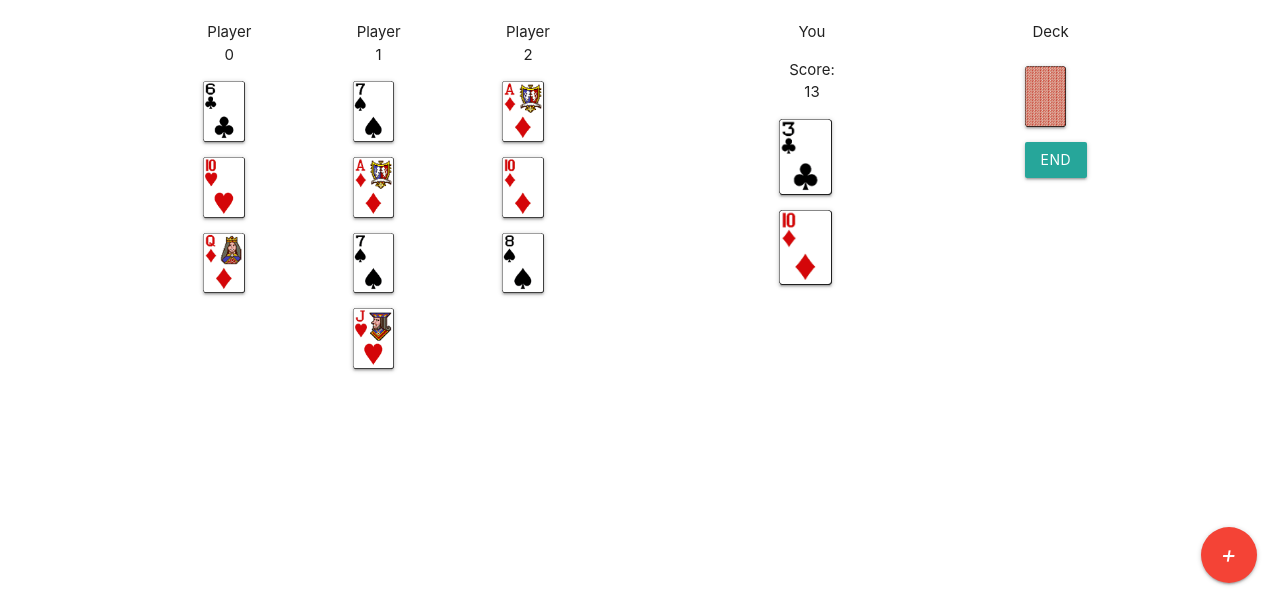
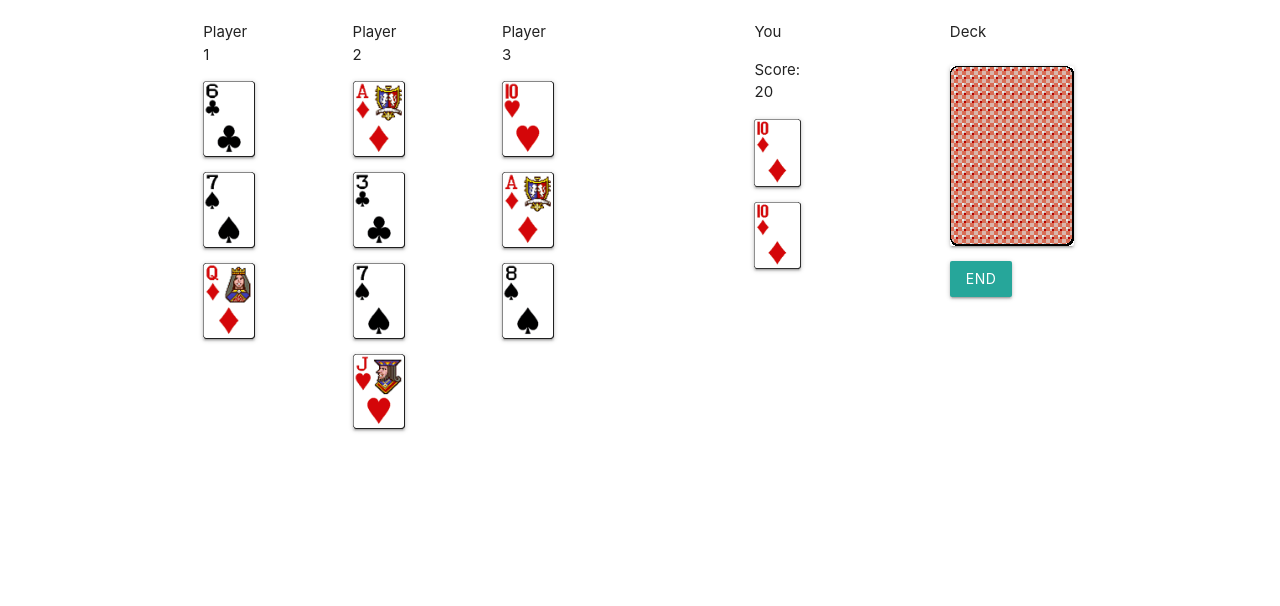
Before and after one commit to luksamuk/blackjack, a plain HTML site: page index.html in a window 1280 px wide. Shown: the part 194-800 px from the top of the page. Drawn offline with Linux system fonts and the light colour scheme.

Commit message:
More documentation and code cleanup

```diff
--- a/card.html
+++ b/card.html
@@ -6,9 +6,13 @@
      LICENSE for details.
 -->
 
+<!-- Template for generic playing card. -->
 <div class="blackjack-card">
-  <div class="card bj-card hoverable">
+  <div class="card hoverable">
     <div class="card-image">
+      <!-- Leads to a repeated ID, however it is necessary
+	   for image swapping when creating an HTML element
+	   dynamically. Should never be used globally! -->
       <img src="images/deck/back.png" id="card-image">
     </div>
     <!-- <div class="card-content"></div> -->
--- a/css/main.css
+++ b/css/main.css
@@ -1,15 +1,5 @@
-.bj-card {
-    max-width:  160px;
-    max-height: 225px;
-}
-
-/* .bj-card .inner { */
-/*     height: 150px; */
-/*     border: 1px #aaa solid; */
-/* } */
-
 .blackjack-card {
-    max-width: 80%;
+    max-width: 150%;
 
     -moz-transition: all 0.3s;
     -webkit-transition: all 0.3s;
--- a/index.html
+++ b/index.html
@@ -19,76 +19,92 @@
   </head>
 
   <body>
-    <nav class="light-blue lighten-1" role="navigation">
+
+    <header>
+      <!-- Navbar -->
+      <nav class="black lighten-1" role="navigation">
 	<div class="nav-wrapper container">
-	<a class="center">Blackjack</a>
+	  <a>Blackjack</a>
 	</div>
       </nav>
-    <h1 id="thing" class="header center orange-text">Blackjack</h1>
+      <!-- Title -->
+      <h1 class="header center orange-text">Blackjack</h1>
+    </header>
 
-    <!-- Card test -->
+    <!-- Actual "play area" -->
+    <main>
       <div class="container">
+	<!-- The cards are disposed in columns, including the deck.
+	     This was not the original idea, but it ended up looking nice -->
 	<div class='row'>
+
+	  <!-- Cards container for Player 1 (Computer) -->
 	  <div id='com0-cards' class='col s1 m1'>
-	  <p class='center'>Player 0</p>
+	    <p>Player 1</p>
 	  </div>
-
+	  <!-- Separator -->
 	  <div class='col s1 m1'></div>
 
+	  <!-- Cards container for Player 2 (Computer) -->
 	  <div id='com1-cards' class='col s1 m1'>
-	  <p class='center'>Player 1</p>
+	    <p>Player 2</p>
 	  </div>
-
+	  <!-- Separator -->
 	  <div class='col s1 m1'></div>
 
+	  <!-- Cards container for Player 3 (Computer) -->
 	  <div id='com2-cards' class='col s1 m1'>
-	  <p class='center'>Player 2</p>
+	    <p>Player 3</p>
 	  </div>
-
+	  <!-- Separator -->
 	  <div class='col s1 m1'></div>
 
-	<div class='col s5 m5'>
+	  <!-- Cards container for Player 4 (Actual player) -->
+	  <div class='col s4 m4'>
+	    <!-- Separator -->
 	    <div class='col s4 m4'></div>
+	    <!-- Actual container -->
 	    <div id='player-cards' class='col s3 m3'>
-	    <p class='center'>You</p>
-	    <p id='player-score' class='center'>Score: 0</p>
+	      <p>You</p>
+	      <p id='player-score'>Score: 0</p>
 	    </div>
+	    <!-- Separator -->
 	    <div class='col s4 m4'></div>
 	  </div>
 
+	  <!-- Container for deck -->
+	  <div class='col s2 m2'>
 
-	<div class='col s1 m1'>
+	    <p>Deck</p>
 
-	  <p class='center'>Deck</p>
-
+	    <!-- Clickable, hoverable deck. -->
 	    <div id='deck' class="blackjack-card">
-	    <div class="card bj-card hoverable waves-effect waves-light">
+	      <div class="card hoverable waves-effect waves-light">
 		<div class="card-image">
 		  <img src="images/deck/back.png" id="card-image">
 		</div>
 	      </div>
 	    </div>
 
-	  <a id="end-turn-button" class="center waves-effect waves-light btn" type="submit">END</a>
+	    <!-- End-of-turn button -->
+	    <a id="end-turn-button" class="waves-effect waves-light btn">END</a>
 
 	  </div>
 
 	</div>
       </div>
+    </main>
 
-    <!-- Floating Action Button -->
-    <div class="fixed-action-btn" id="new-card-btn">
-      <a class="btn-floating btn-large red">
-	<i class="large material-icons">+</i>
-      </a>
-      <ul>
-	<li><a class="btn-floating red"><i class="material-icons">insert_chart</i></a></li>
-	<li><a class="btn-floating yellow darken-1"><i class="material-icons">format_quote</i></a></li>
-	<li><a class="btn-floating green"><i class="material-icons">publish</i></a></li>
-	<li><a class="btn-floating blue"><i class="material-icons">attach_file</i></a></li>
-      </ul>
+    <!-- Footer -->
+    <!-- <footer class='page-footer'>
+	 <div class='footer-copyright'>
+	 <div class='container'>
+	 © 2018 Lucas Vieira
 	 </div>
+	 </div>
+	 </footer> -->
 
+    <!-- Scripts -->
     <script type="text/javascript" src="js/materialize.min.js"></script>
     <script type="text/javascript" src="js/jquery.min.js"></script>
     <script type="text/javascript" src="js/app.js"></script>
--- a/js/app.js
+++ b/js/app.js
@@ -72,7 +72,7 @@ const shuffleDeck = deck => {
 // then the card number. If the name is not provided, then
 // a turned card will be rendered.
 // e.g. "cl1" is an Ace of Clubs, "sp10" is a Ten of Spades.
-const createCard = (cardType) => {
+const createCard = cardType => {
     // Force coercion from document element to jQuery object.
     // Unfortunately, using a jQuery object directly was being
     // problematic.
@@ -161,7 +161,7 @@ const debriefing = () => {
 	"Final scores:\n";
     for(i = 0; i <= 3; i++) {
 	let playerName =
-	    (i == 3) ? "You" : ("Player " + i);
+	    (i == 3) ? "You" : ("Player " + (i + 1));
 	debriefing += playerName;
 	debriefing += ": " + finalScores[i];
 	if(i < 3) debriefing += "\n";
@@ -185,10 +185,9 @@ $(document).ready(e => {
 
     // Distribute some cards to players.
     // Each player starts with two cards
-    for(i = 0; i < 2; i++) {
-	for(j = 0; j <= 3; j++) {
-	    grabNewCard(j);
-	}
+    for(i = 0; i <= 3; i++) {
+	grabNewCard(i);
+	grabNewCard(i);
     }
 
     // Show player score
```
Lines whose indentation alone changed are shown as unchanged.
